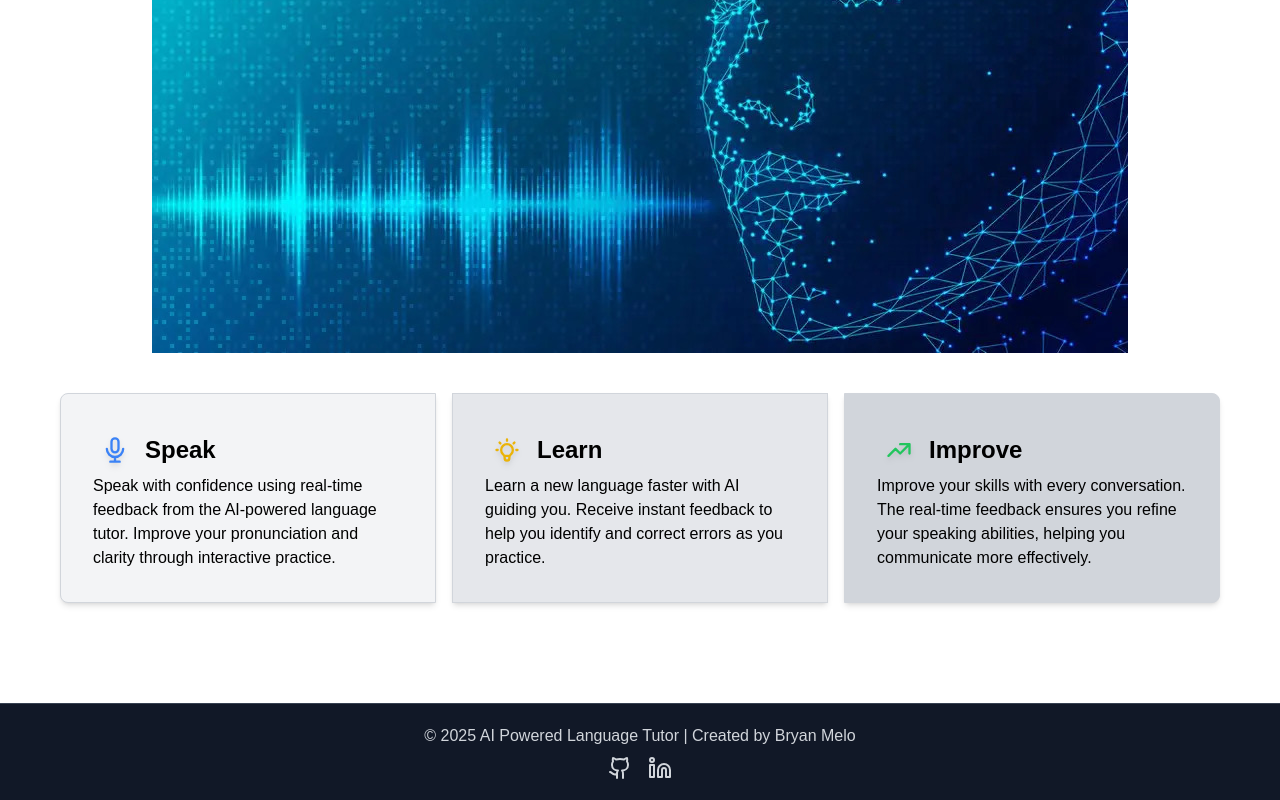
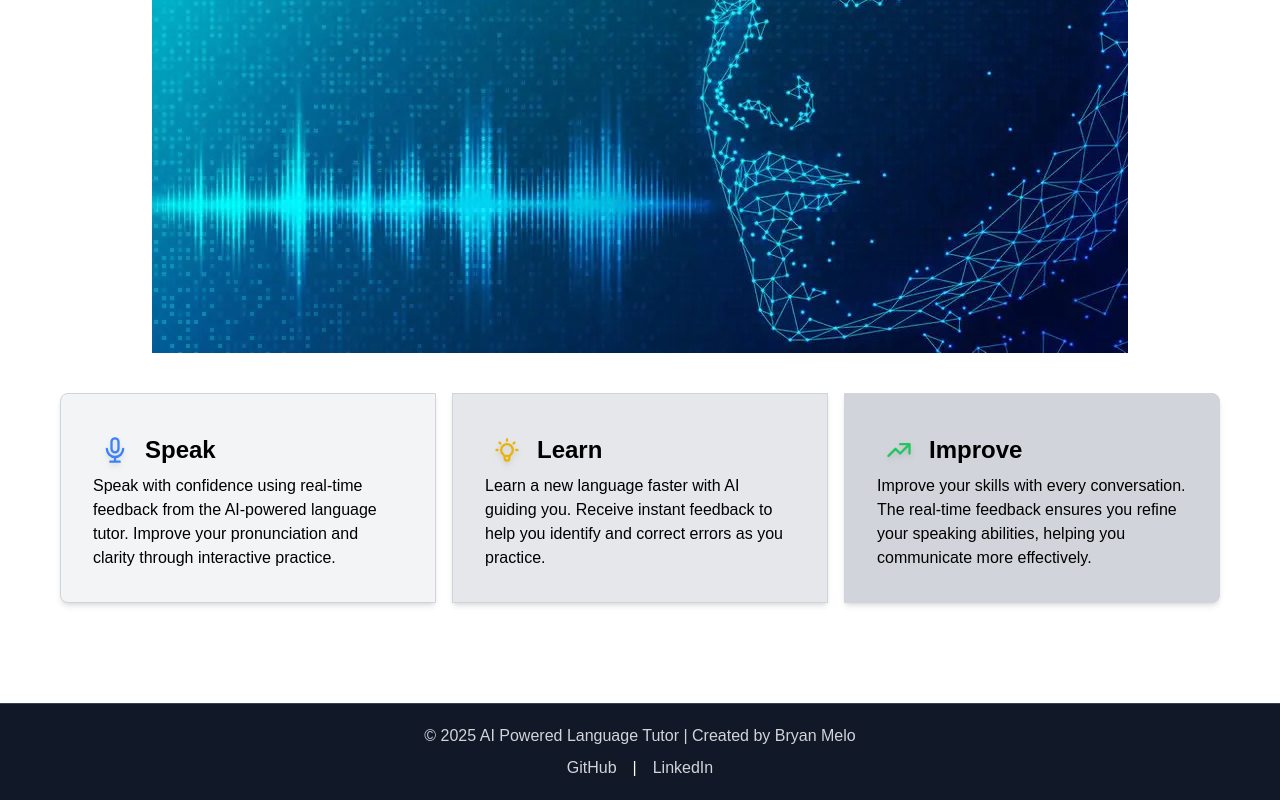
Before and after one commit to bryan-melo/ai-language-tutor-frontend, a Next.js app in the folder frontend/: page / in a window 1280 px wide. Shown: the part 564-1364 px from the top of the page. Built offline with nearby package versions, Linux system fonts and the light colour scheme.

Commit message:
Landing Page UI fixed import issue

```diff
--- a/frontend/src/app/layout.js
+++ b/frontend/src/app/layout.js
@@ -1,7 +1,6 @@
 import { Geist, Geist_Mono } from "next/font/google";
 import "./globals.css";
 import Link from "next/link";
-import { Github, Linkedin } from "lucide-react";
 
 const geistSans = Geist({
   variable: "--font-geist-sans",
@@ -63,15 +62,18 @@ function Footer() {
           href="https://github.com/bryan-melo"
           target="_blank"
           rel="noopener noreferrer"
+          className="text-gray-300 hover:text-white transition duration-200"
         >
-          <Github className="h-6 w-6 text-gray-300 hover:text-white transition duration-200" />
+          GitHub
         </a>
+        <a>|</a>
         <a
           href="https://linkedin.com/in/bryan-melo"
           target="_blank"
           rel="noopener noreferrer"
+          className="text-gray-300 hover:text-white transition duration-200"
         >
-          <Linkedin className="h-6 w-6 text-gray-300 hover:text-white transition duration-200" />
+          LinkedIn
         </a>
       </div>
     </footer>
```
